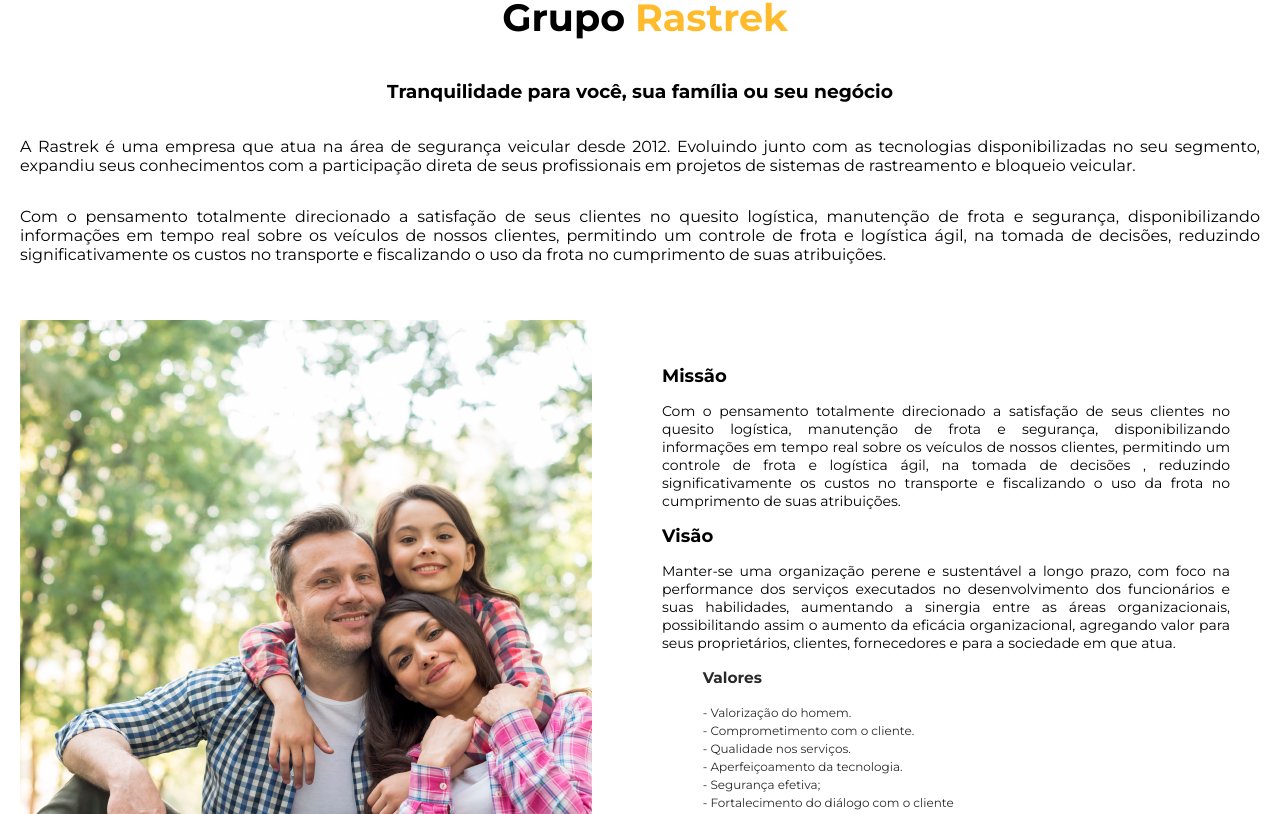
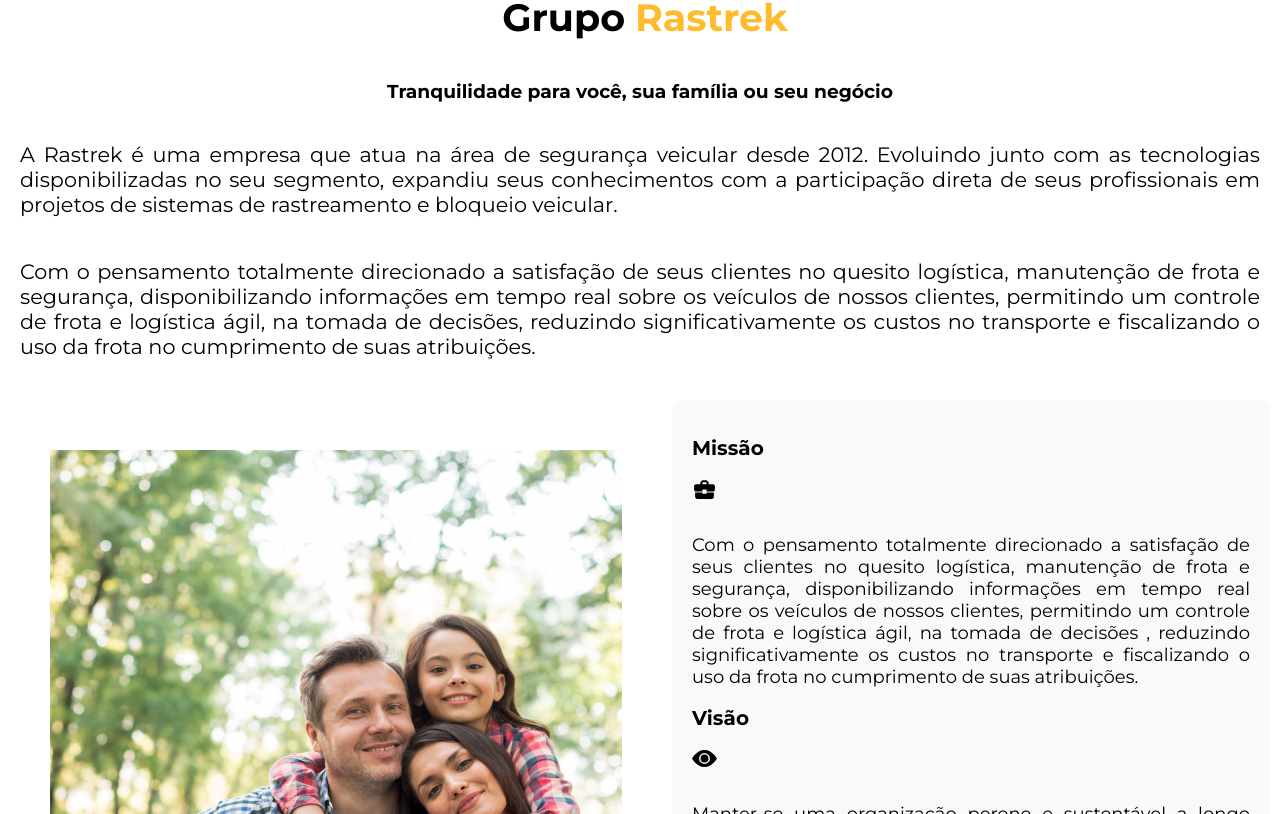
Before and after one commit to lucasdev-96/rastreak, a React (Create React App) app: page / in a window 1280 px wide. Shown: the part 846-1660 px from the top of the page. Built offline with nearby package versions, Linux system fonts and the light colour scheme.

Commit message:
Adicionando cor a div

```diff
--- a/package.json
+++ b/package.json
@@ -8,7 +8,9 @@
     "@testing-library/user-event": "^12.8.3",
     "install": "^0.13.0",
     "react": "^17.0.2",
+    "react-countup": "^5.2.0",
     "react-dom": "^17.0.2",
+    "react-icons": "^4.2.0",
     "react-reveal": "^1.2.2",
     "react-router-dom": "^5.2.0",
     "react-scripts": "4.0.3",
--- a/src/components/About.jsx
+++ b/src/components/About.jsx
@@ -1,6 +1,10 @@
 import React from 'react';
 import '../styles/About.css';
 import Zoom from 'react-reveal/Zoom';
+import { MdBusinessCenter } from 'react-icons/md';
+import { BsEyeFill } from 'react-icons/bs';
+import { GiTrophy } from 'react-icons/gi';
+// import CountUp from 'react-countup';
 import banner from '../img/mbanner1.png';
 
 function About() {
@@ -36,6 +40,7 @@
           <div className="infos">
             <Zoom duration={2000}>
               <h1>Missão</h1>
+              <MdBusinessCenter className="icons" />
               <p>
                 Com o pensamento totalmente direcionado a satisfação de seus
                 clientes no quesito logística,
@@ -48,6 +53,7 @@
             </Zoom>
             <Zoom duration={2000} delay={1000}>
               <h1>Visão</h1>
+              <BsEyeFill className="icons" />
               <p>
                 Manter-se uma organização perene e sustentável a longo prazo,
                 com foco na performance dos serviços executados no desenvolvimento dos
@@ -60,6 +66,7 @@
             </Zoom>
             <Zoom duration={2000} delay={2000}>
               <h1>Valores</h1>
+              <GiTrophy className="icons" />
               <li>- Valorização do homem.</li>
               <li> - Comprometimento com o cliente.</li>
               <li>- Qualidade nos serviços.</li>
--- a/src/styles/About.css
+++ b/src/styles/About.css
@@ -31,25 +31,29 @@
 
 li {
   list-style: none;
-  font-size:  14px;
+  font-size:  18px;
 }
 
 .infos {
   max-width: 800px;
   text-align: justify;
-  padding: 50px;
+  padding: 20px;
+  background-color: rgba(128, 128, 128, 0.048);
+  border-radius: 10px;
+  margin-right: 10px;
 }
 
 .infos p {
-  font-size: 14px;
+  font-size: 18px;
 }
 
 .infos h1 {
-  font-size: 18px;
+  font-size: 20px;
+  cursor: pointer;
 }
 
 .banner {
-  padding: 20px;
+  padding: 50px;
 }
 
 .family {
@@ -61,3 +65,21 @@
   margin: auto;
   text-align: justify;
 }
+
+.family p {
+  font-size: 1.3rem;
+}
+
+.icons {
+ font-size: 25px;
+ padding-bottom: 10px;
+}
+
+.icons:hover {
+  color: #feb42b;
+  transform: scale(1.5)
+}
+
+.infos h1:hover {
+  color: #1acc8d;
+}
```
Also changed, not shown: 1 other file (tests, documents, lock files or other folders).
